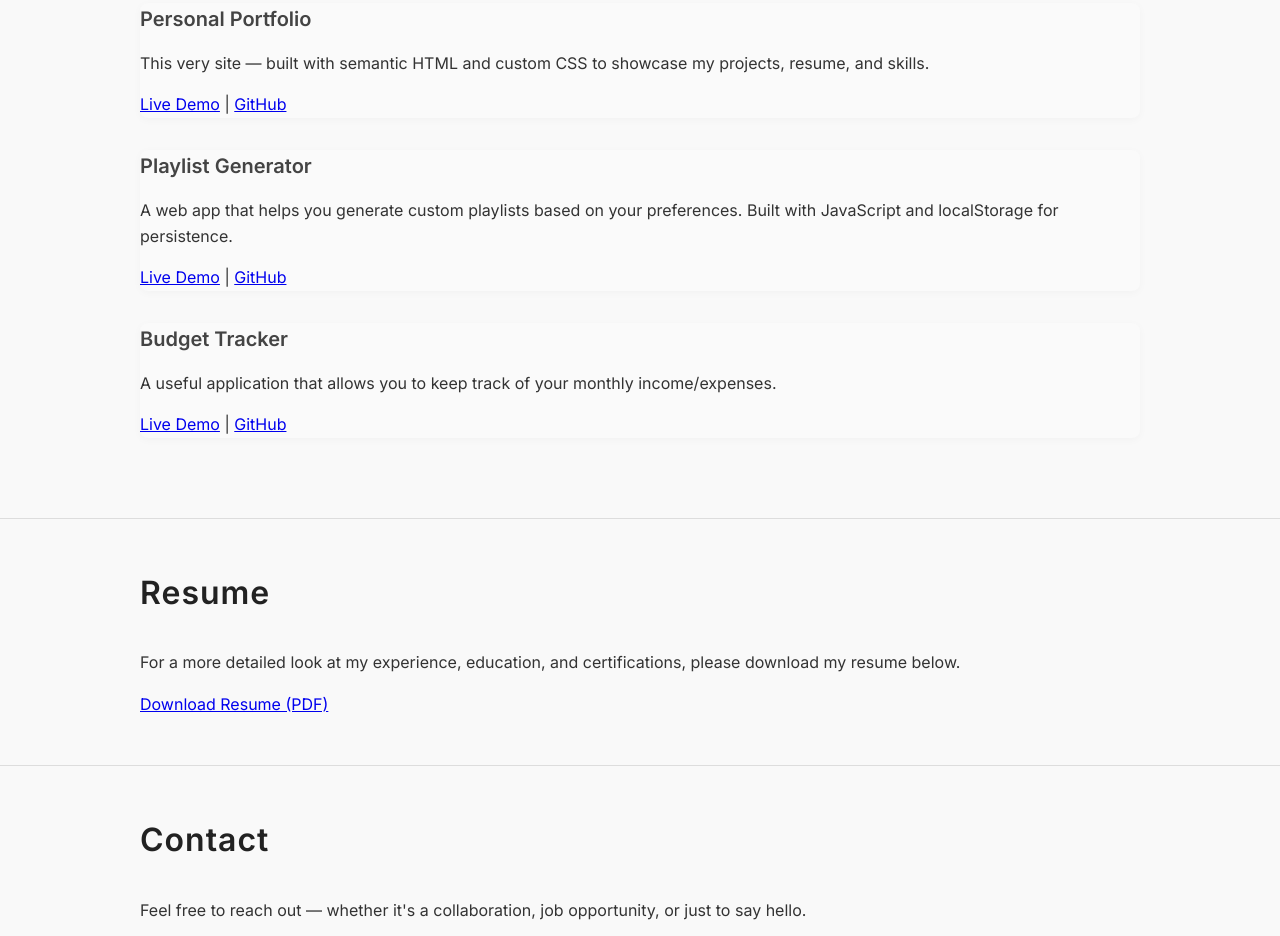
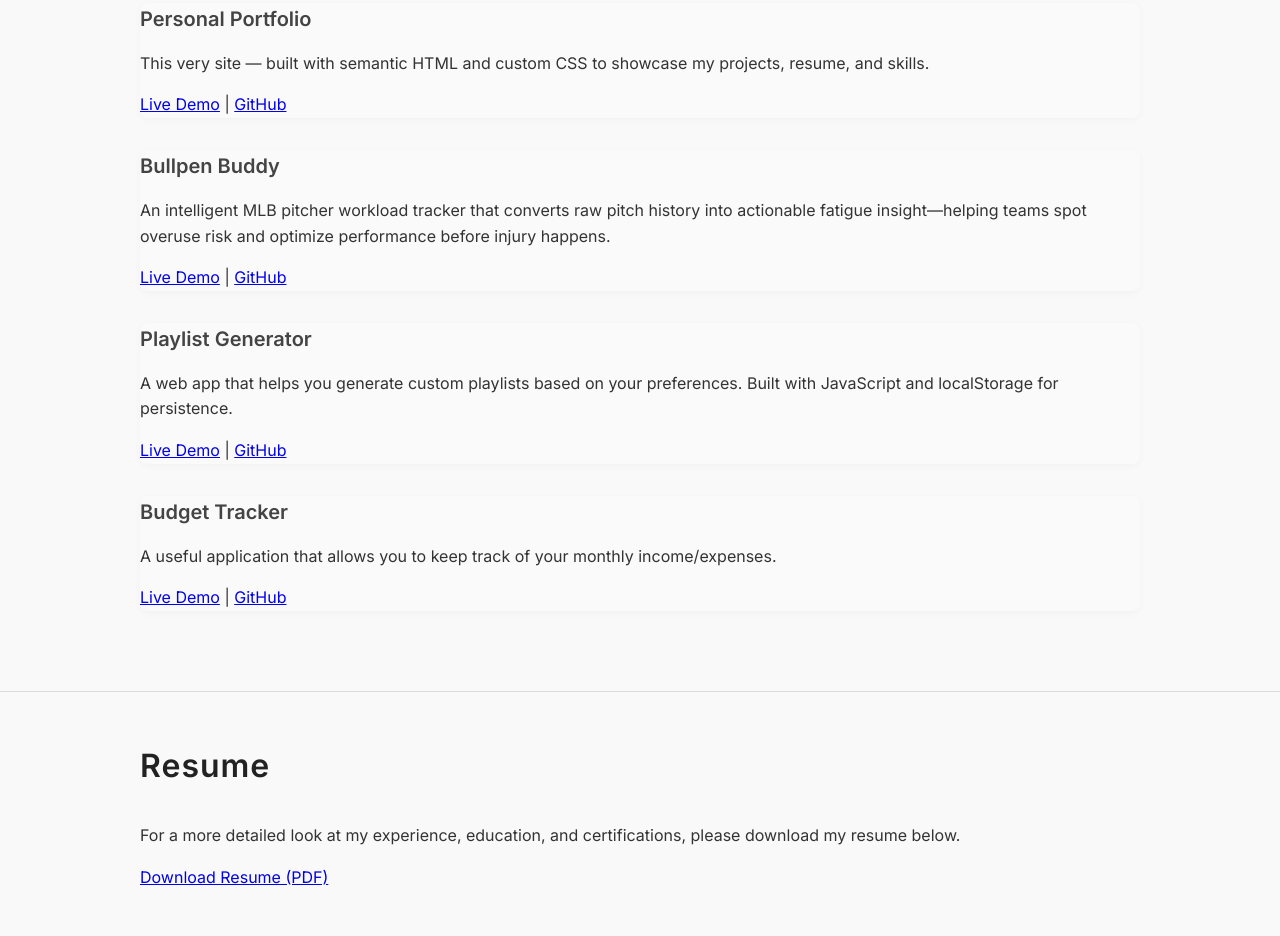
Before and after one commit to NickolisK24/portfolio, a plain HTML site: page index.html in a window 1280 px wide. Shown: the part 1145-2081 px from the top of the page. Drawn offline with Linux system fonts and the light colour scheme.

Commit message:
Added new project

```diff
--- a/index.html
+++ b/index.html
@@ -78,11 +78,21 @@
             <h3>Personal Portfolio</h3>
             <p>This very site — built with semantic HTML and custom CSS to showcase my projects, resume, and skills.</p>
             <a href="https://nickolis-kacludis-portfolio.vercel.app/" target="_blank" rel="noopener noreferrer">Live Demo</a> |
-            <a href="https://github.com/NickolisK24/portfolio" target="_blank" rel="noopener noreferrer">GitHub</a>
+            <a href="https://github.com/NickolisK24/bullpen-tracker" target="_blank" rel="noopener noreferrer">GitHub</a>
           </div>
         </div>
 
-        <!-- Project 2 -->
+                <!-- Project 2 -->
+        <div class="project">
+          <div>
+            <h3>Bullpen Buddy</h3>
+            <p>An intelligent MLB pitcher workload tracker that converts raw pitch history into actionable fatigue insight—helping teams spot overuse risk and optimize performance before injury happens.</p>
+            <a href="https://bullpen-tracker.vercel.app/" target="_blank" rel="noopener noreferrer">Live Demo</a> |
+            <a href="https://github.com/NickolisK24/playlist-generator" target="_blank" rel="noopener noreferrer">GitHub</a>
+          </div>
+        </div>
+
+        <!-- Project 3 -->
         <div class="project">
           <div>
             <h3>Playlist Generator</h3>
@@ -92,7 +102,7 @@
           </div>
         </div>
 
-        <!-- Project 3 -->
+        <!-- Project 4 -->
         <div class="project">
           <div>
             <h3>Budget Tracker</h3>
```
